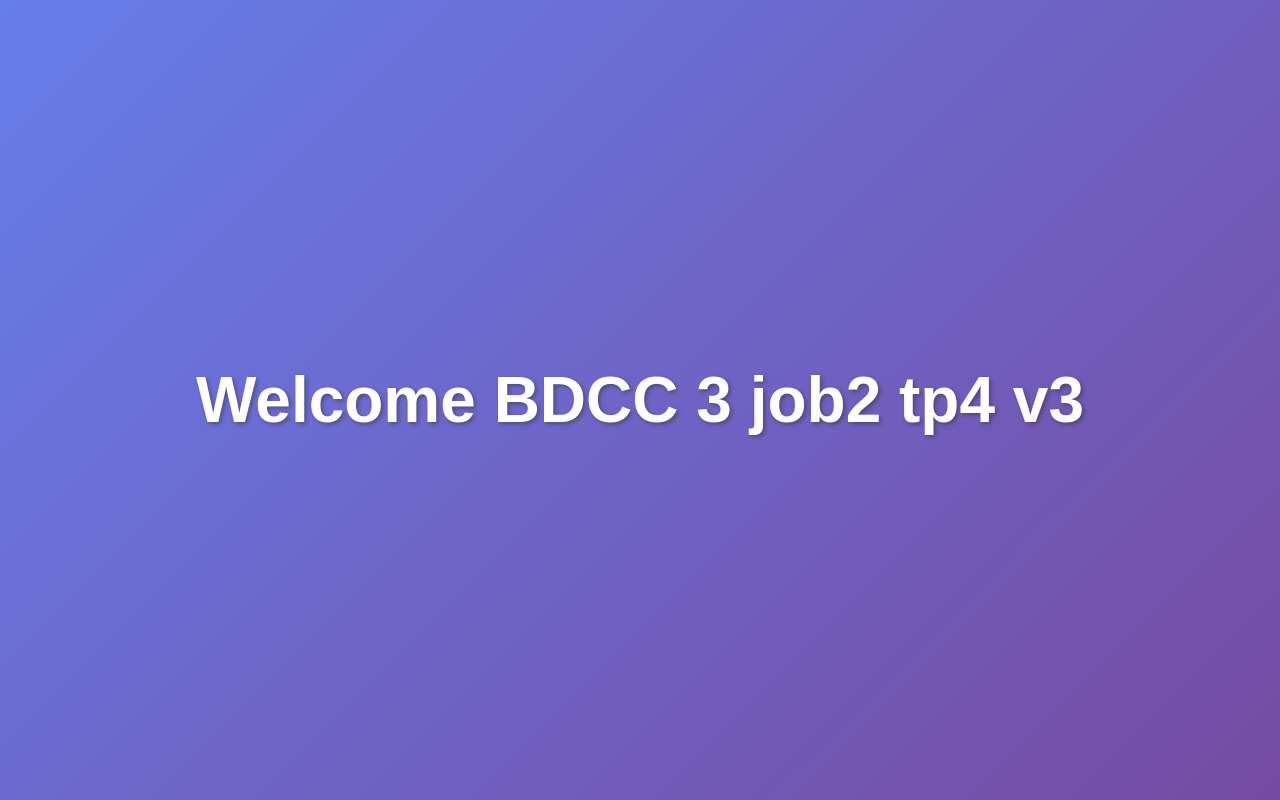
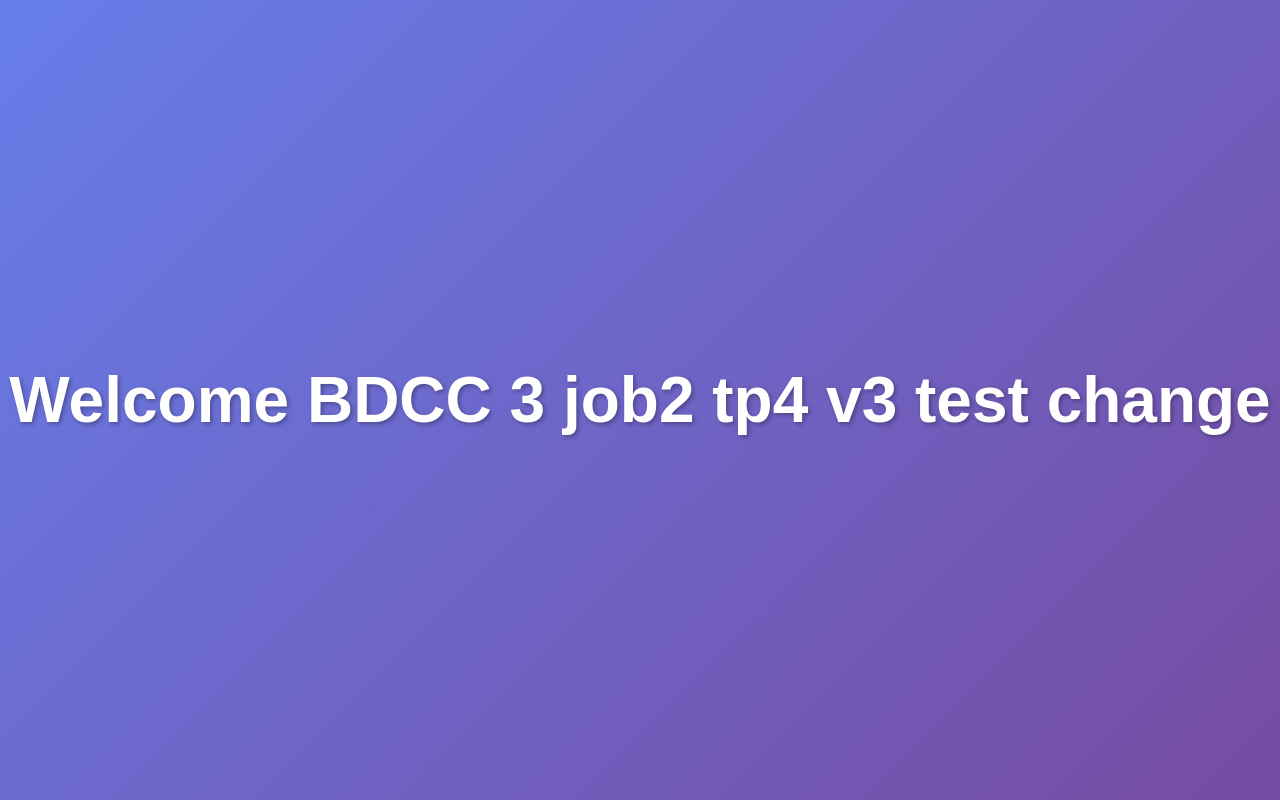
Before and after one commit to AzmiZakaria/tp4devops, a plain HTML site: page index.html in a window 1280 px wide. Drawn offline with Linux system fonts and the light colour scheme.

Commit message:
tp4 job2 v3 test

```diff
--- a/index.html
+++ b/index.html
@@ -22,6 +22,6 @@
     </style>
 </head>
 <body>
-    <h1>Welcome BDCC 3 job2 tp4 v3</h1>
+    <h1>Welcome BDCC 3 job2 tp4 v3 test change</h1>
 </body>
 </html>
```
